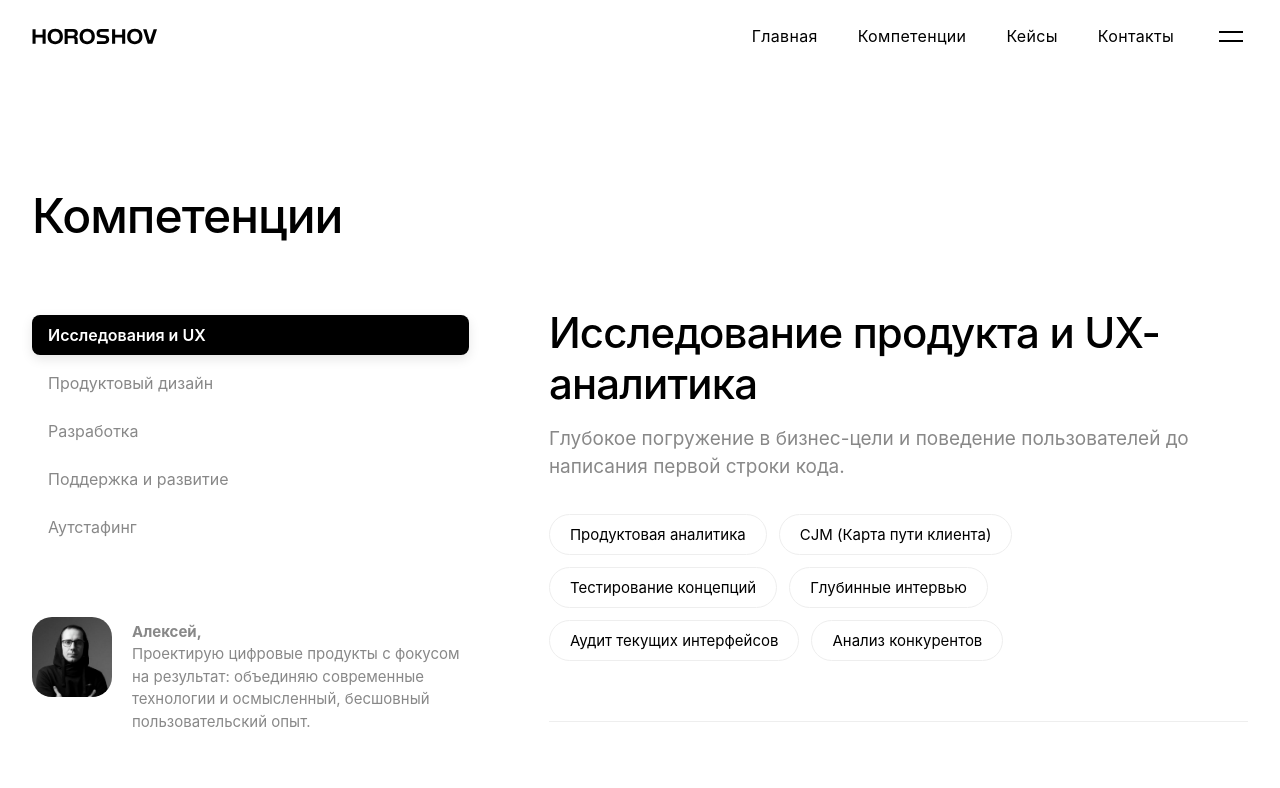
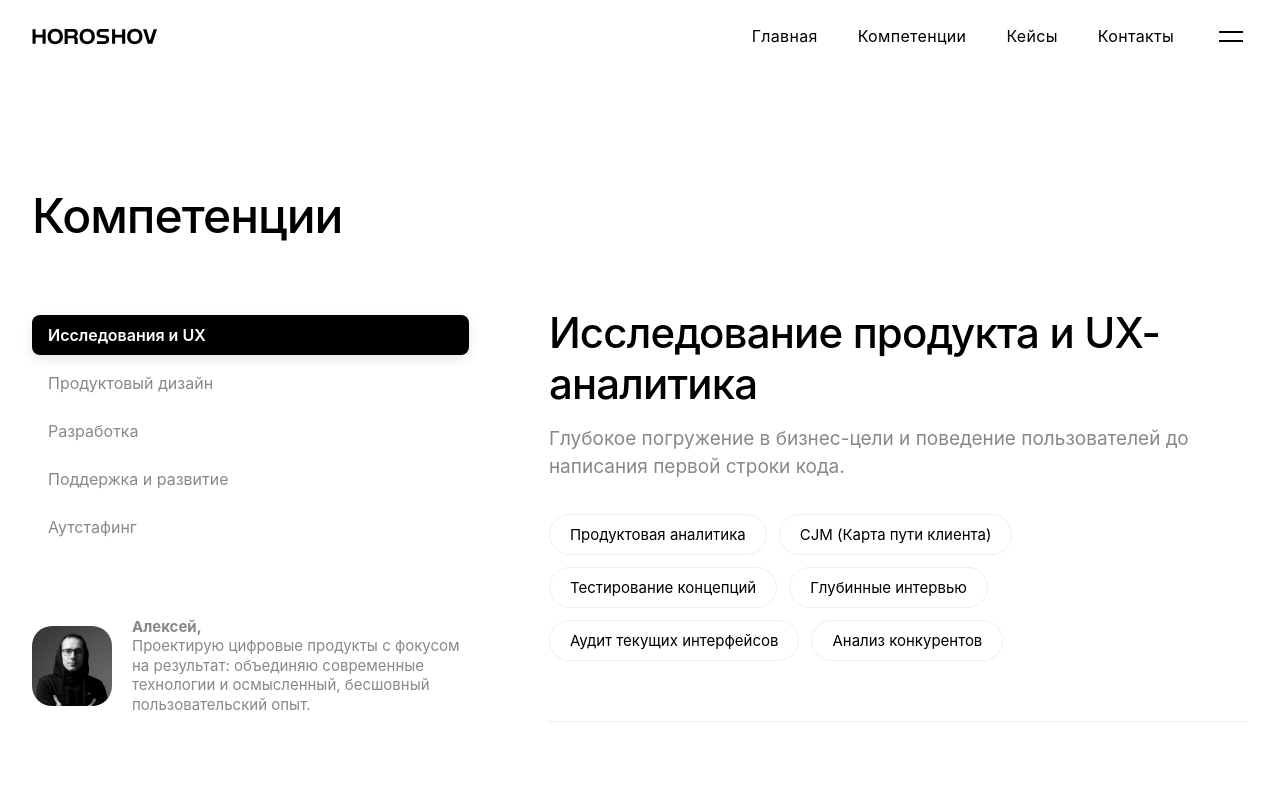
Before and after one commit to Horoshov/my-portfolio, a React (Vite) app: page /about in a window 1280 px wide. Shown: the top 788 px of the page. Built offline with nearby package versions, Linux system fonts and the light colour scheme.

Commit message:
Optimize profile alignment and line-height

```diff
--- a/src/components/ServiceBlock.css
+++ b/src/components/ServiceBlock.css
@@ -69,7 +69,7 @@
   margin-top: 70px;
   display: flex;
   flex-direction: row;
-  align-items: flex-start;
+  align-items: center;
   gap: 20px;
 }
 
@@ -96,10 +96,10 @@
 
 .sidebar-profile-text {
   font-size: 15px;
-  line-height: 1.5;
+  line-height: 1.3;
   color: var(--gray-text);
   font-family: var(--font-main);
-  margin-top: 4px;
+  margin-top: 0;
 }
 
 @media (max-width: 1024px) {
```
